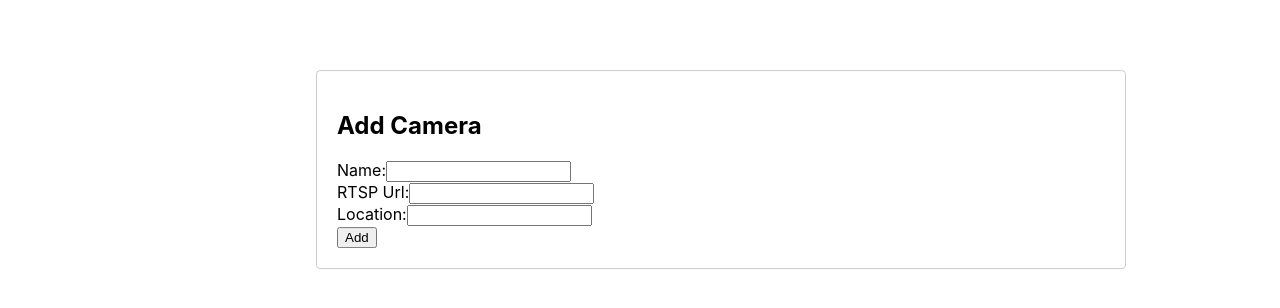
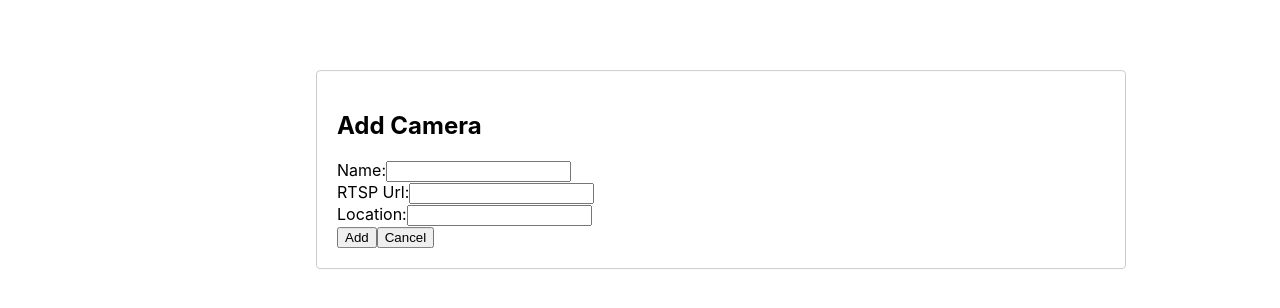
Before and after one commit to EricLipe17/ipcam, a React (Create React App) app in the folder frontend/: page /#/cameras in a window 1280 px wide. Both pictures are taken after a click on the button "Add Camera". Shown: the part 190-498 px from the top of the page. Built offline with nearby package versions, Linux system fonts and the light colour scheme; no server answers.

Commit message:
- Update to correctly re render componnent when camera added

```diff
--- a/frontend/src/components/Cameras/AddCameraModal.jsx
+++ b/frontend/src/components/Cameras/AddCameraModal.jsx
@@ -1,9 +1,7 @@
 import React, { useState } from 'react';
 import ReactModal from 'react-modal';
-import { useNavigate } from "react-router-dom";
 
-function AddCameraModal({ cameras, setCameras }) {
-  const navigate = useNavigate();
+function AddCameraModal({ setCamAdded }) {
   const [showModal, setShowModal] = useState(false);
   const [errors, setErrors] = useState({});
   const [addError, setAddError] = useState("");
@@ -54,7 +52,6 @@ function AddCameraModal({ cameras, setCameras }) {
 
   const handleAdd = async (event) => {
     if (isValid()) {
-      console.log("Making request")
       const response = await fetch('http://localhost:8000/cameras/add_camera', {
         method: "POST",
         headers: {
@@ -62,16 +59,15 @@ function AddCameraModal({ cameras, setCameras }) {
         },
         body: JSON.stringify(inputs),
       })
+      const body = response.json()
       if (!response.ok) {
-        console.log(response)
-        setAddError(response)
+        console.log(body)
+        setAddError(body)
         event.preventDefault()
         return false
       }
-      const camera = await response.json()
-      cameras.push(camera)
       setShowModal(false)
-      setCameras(cameras)
+      setCamAdded(true)
       return true
     } else {
       event.preventDefault();
@@ -94,8 +90,7 @@ function AddCameraModal({ cameras, setCameras }) {
   return (
     <div>
       <button onClick={handleShowModal}>Add Camera</button>
-
-      <ReactModal isOpen={showModal} onRequestClose={handleHideModal} ariaHideApp={false} style={customStyles}>
+      <ReactModal isOpen={showModal} ariaHideApp={false} style={customStyles}>
         <h2>Add Camera</h2>
         <label>
           Name:
@@ -116,6 +111,7 @@ function AddCameraModal({ cameras, setCameras }) {
         <br />
         <button type="submit" onClick={handleAdd}>Add</button>
         {addError && <span className="error">{addError}</span>}
+        <button onClick={handleHideModal}>Cancel</button>
       </ReactModal>
     </div>
   );
--- a/frontend/src/components/Cameras/Cameras.jsx
+++ b/frontend/src/components/Cameras/Cameras.jsx
@@ -3,20 +3,25 @@ import Camera from './Camera';
 import { useEffect, useState } from 'react'
 
 const Cameras = () => {
-  const [cams, setCams] = useState([])
+  const [cameras, setCameras] = useState([])
+  const [camAdded, setCamAdded] = useState(false)
 
   useEffect(() => {
-    fetch("http://127.0.0.1:8000/cameras/")
-      .then(response => response.json())
-      .then(data => setCams(data))
-      .catch(error => console.error('Error:', error));
-  }, []);
+    const fetchCameras = () => {
+      fetch("http://127.0.0.1:8000/cameras/").then(response => response.json())
+        .then(cameras => setCameras(cameras))
+        .catch(error => console.error('Error:', error));
+    }
+    if (camAdded) {
+      fetchCameras()
+    }
+  }, [camAdded]);
 
   return (
     <div>
-      <AddCameraModal cameras={cams} setCameras={setCams} />
+      <AddCameraModal setCamAdded={setCamAdded} />
       <br />
-      {cams.map((cam_config) => <Camera config={cam_config} />)}
+      {cameras.map((cam_config) => <Camera config={cam_config} />)}
     </div>
   );
 }
```
